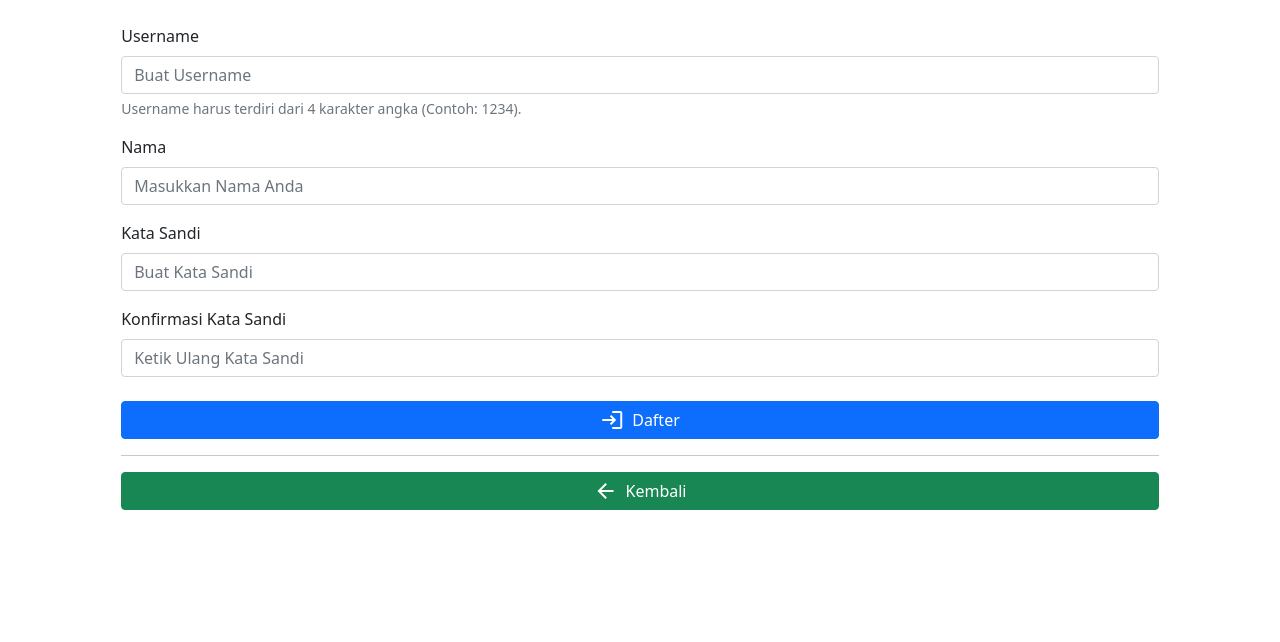
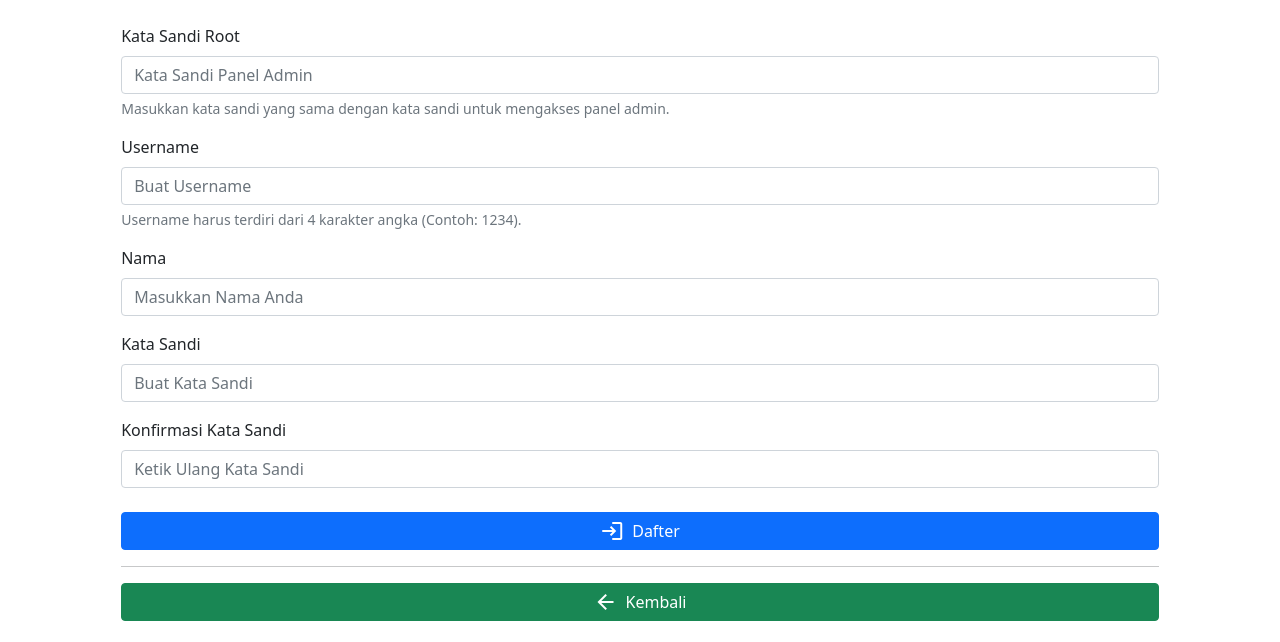
Before and after one commit to fityannugroho/spotrpl, a PHP site: page /admin.php?action=register in a window 1280 px wide. Shown: the part 142-784 px from the top of the page. Before the commit the page ends 652 px from the top, so only its background shows below. Run offline with PHP 8.4, Linux system fonts and the light colour scheme.

Commit message:
add root access

```diff
--- a/src/admin.php
+++ b/src/admin.php
@@ -12,10 +12,20 @@
 
         $username = htmlspecialchars($_POST['username']);
         $name = htmlspecialchars($_POST['name']);
+        $rootPassword = htmlspecialchars($_POST['root_password']);
         $password = htmlspecialchars($_POST['password']);
         $cpassword = htmlspecialchars($_POST['cpassword']);
 
-        if ($password === $cpassword) {
+        $trueRoot = mysqli_query($conn, "SELECT password FROM Root WHERE id=1");
+        $trueRoot = mysqli_fetch_row($trueRoot)[0];
+
+        if (!password_verify($rootPassword, $trueRoot)) {
+            $_SESSION['alert'] = array(
+                'error' => TRUE,
+                'message' => "Kata Sandi Root Salah!"
+            );
+
+        } elseif ($password === $cpassword) {
 
             $password = password_hash($password, PASSWORD_BCRYPT);    // mengenkripsi password
 
@@ -64,6 +74,9 @@
                 'message' => "Konfirmasi Kata Sandi <b>tidak cocok</b> dengan Kata Sandi yang Anda buat!"
             );
         }
+
+        header('location: ./admin.php');
+        exit;
     }
 
 
@@ -209,8 +222,13 @@
             </header>
             <form action="" method="post">
                 <section class="mb-3">
+                    <label for="rootPassword" class="form-label">Kata Sandi Root</label>
+                    <input class="form-control" type="password" name="root_password" id="rootPassword" placeholder="Kata Sandi Panel Admin" required>
+                    <p class="form-text">Masukkan kata sandi yang sama dengan kata sandi untuk mengakses panel admin.</p>
+                </section>
+                <section class="mb-3">
                     <label for="username" class="form-label">Username</label>
-                    <input type="text" name="username" id="username" class="form-control" placeholder="Buat Username" required>
+                    <input type="text" name="username" id="username" class="form-control" placeholder="Buat Username" pattern="[0-9]{4}" title="Masukkan 4 digit angka" required>
                     <div class="form-text">Username harus terdiri dari 4 karakter angka (Contoh: 1234).</div>
                 </section>
                 <section class="mb-3">
--- a/src/sql/query.sql
+++ b/src/sql/query.sql
@@ -1,5 +1,11 @@
 CREATE DATABASE IF NOT EXISTS SpotRPL;
 USE SpotRPL;
+
+
+CREATE TABLE IF NOT EXISTS Root (
+    id INT PRIMARY KEY NOT NULL AUTO_INCREMENT,
+    password TEXT NOT NULL
+);
 
 
 CREATE TABLE IF NOT EXISTS Mahasiswa (
```
